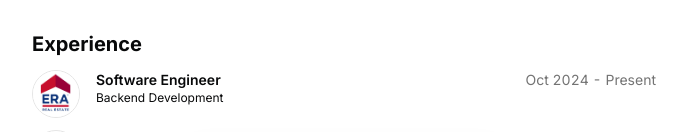
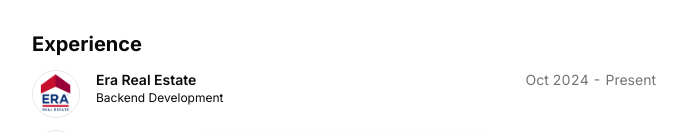
Before and after one commit to arosyihuddin/portofolio-pages, a Next.js app: page / in a window 1280 px wide. Shown: the part 595-727 px from the top of the page, without its empty margins (296-983 px from the left). Built offline with nearby package versions, Linux system fonts and the light colour scheme.

Commit message:
change company name

```diff
--- a/src/data/resume.tsx
+++ b/src/data/resume.tsx
@@ -77,7 +77,7 @@ export const DATA = {
 
   work: [
     {
-      company: "Software Engineer",
+      company: "Era Real Estate",
       href: "https://eraindonesia.com/",
       badges: [],
       location: "On-Site",
```
